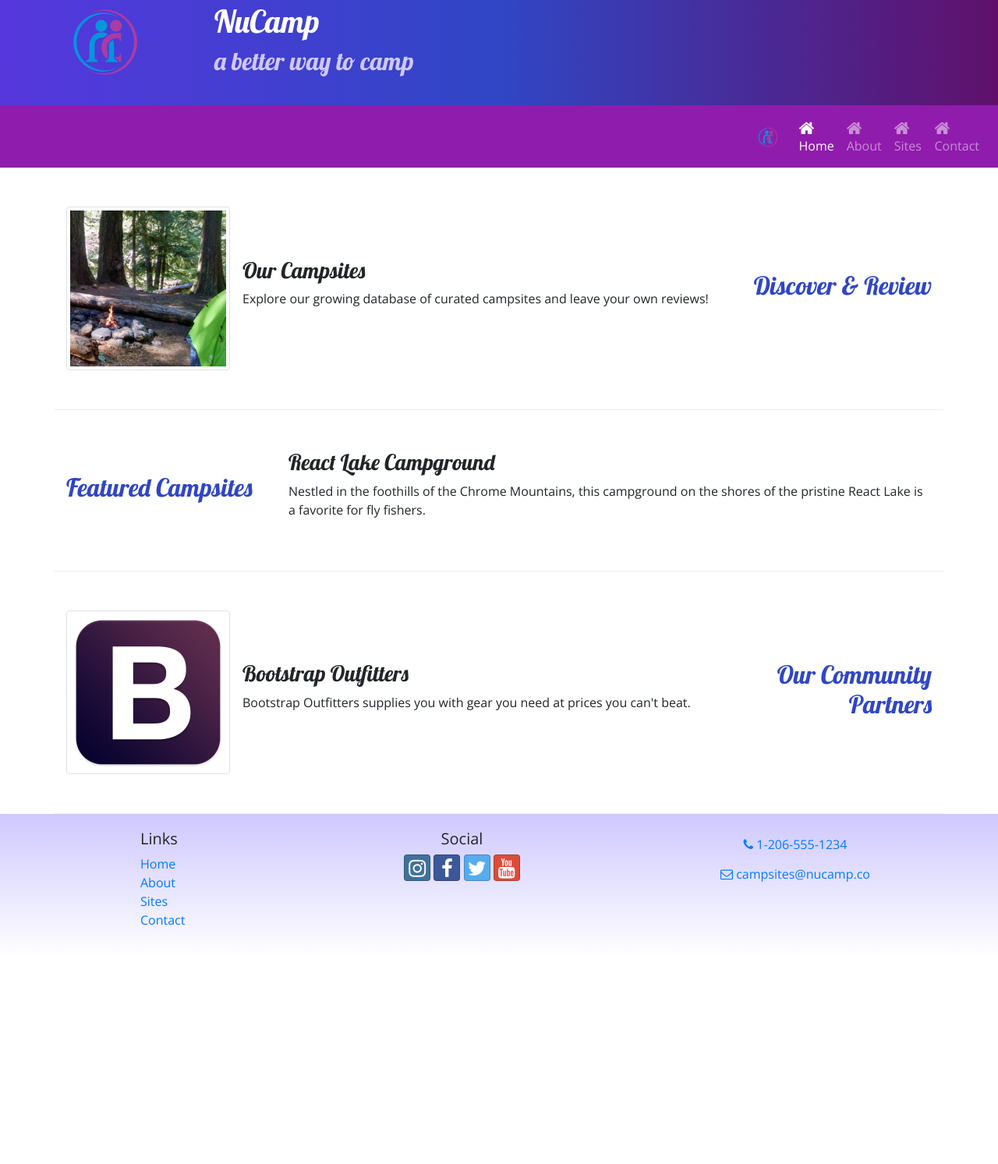
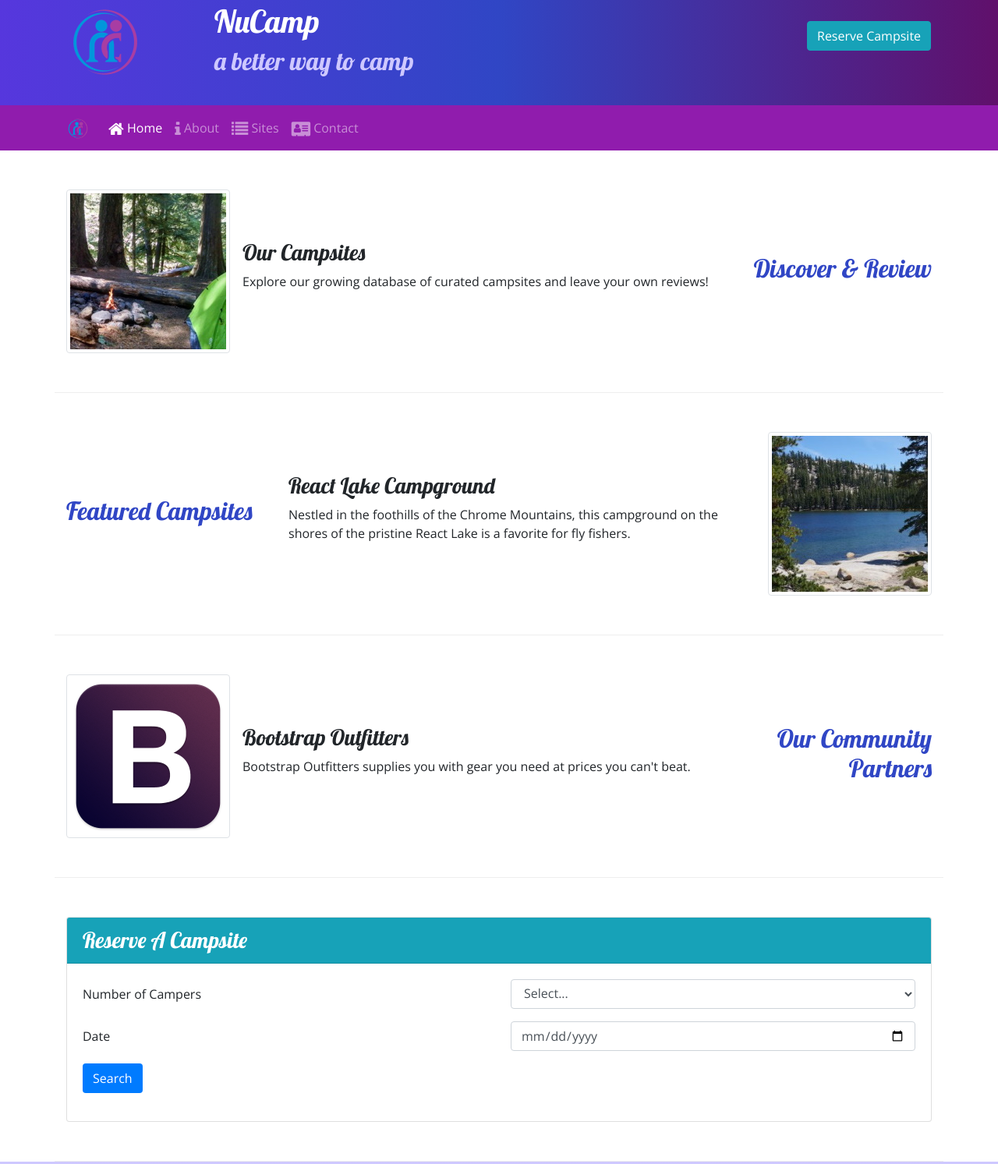
Before and after one commit to ZachDevNC/newcampsite, a website: page index.html in a window 1280 px wide. Shown: the part 27-1520 px from the top of the page at 78% size. Before the commit the page ends 1255 px from the top, so only its background shows below. Drawn offline with nearby package versions, Linux system fonts and the light colour scheme.

Commit message:
final week 2

```diff
--- a/index.html
+++ b/index.html
@@ -25,21 +25,25 @@
                     <h1>NuCamp</h1>
                     <h2>a better way to camp</h2>
                 </div>
+                <div class="col col-md-4 col-xl-2 align-self-right mt-4">
+                    <a class="btn btn-info" href="#reserveForm">Reserve Campsite</a>
+                </div>
             </div>
         </div>
     </header>
 
     <nav class="navbar navbar-expand-sm navbar-dark sticky-top">
-            <div class="container"></div>
-            <a class="navbar-brand" href="#"><img src="img/logo.png" height="30" width="30" /></a>
-            <button class="navbar-toggler" type="button" data-toggle="collapse" data-target="#nucampNavbar">
-                <button class="navbar-toggler ml-auto type="button data-toggle="collapse" data-target="#nucampNavbar"><span class="navbar-toggler-icon"></span></button></button>
+        <div class="container">
+            <a class="navbar-brand" href="index.html"><img src="img/logo.png" height="30" width="30" /></a>
+            <button class="navbar-toggler ml-auto" type="button" data-toggle="collapse" data-target="#nucampNavbar">
+                <span class="navbar-toggler-icon"></span>
+            </button>
             <div class="collapse navbar-collapse" id="nucampNavbar">
                 <ul class="navbar-nav">
-                        <li class="nav-item active"><a class="nav-link" href="#"><i class="fa fa-home fa-lg"></i>Home</a></li>
-                        <li class="nav-item"><a class="nav-link" href="aboutus.html"><i class="fa fa-home fa-lg"></i>About</a></li>
-                        <li class="nav-item"><a class="nav-link" href="#"><i class="fa fa-home fa-lg"></i>Sites</a></li>
-                        <li class="nav-item"></li><a class="nav-link" href="contactus.html"><i class="fa fa-home fa-lg"></i>Contact</a></li>
+                    <li class="nav-item active"><a class="nav-link" href="index.html"><i class="fa fa-home fa-lg"></i> Home</a></li>
+                    <li class="nav-item"><a class="nav-link" href="aboutus.html"><i class="fa fa-info fa-lg"></i> About</a></li>
+                    <li class="nav-item"><a class="nav-link" href="#"><i class="fa fa-list fa-lg"></i> Sites</a></li>
+                    <li class="nav-item"><a class="nav-link" href="contactus.html"><i class="fa fa-address-card fa-lg"></i> Contact</a></li>
                 </ul>
             </div>
         </div>
@@ -66,8 +70,13 @@
                 <h2>Featured Campsites</h2>
             </div>
             <div class="col">
+                <div class="media">
+                    <div class="media-body align-self-center">
                         <h3>React Lake Campground</h3>
                         <p class="d-none d-sm-block">Nestled in the foothills of the Chrome Mountains, this campground on the shores of the pristine React Lake is a favorite for fly fishers.</p>
+                    </div>
+                    <img class="d-flex ml-3 img-thumbnail" src="img/react-lake-thumb.jpg" alt="React Lake Image" />
+                </div>
             </div>
         </div>
 
@@ -81,6 +90,44 @@
                     <div class="media-body align-self-center">
                         <h3>Bootstrap Outfitters</h3>
         				<p class="d-none d-sm-block">Bootstrap Outfitters supplies you with gear you need at prices you can't beat.</p>
+                    </div>
+                </div>
+            </div>
+        </div>
+
+        <div class="row row-content">
+            <div class="col mx-auto">
+                <div class="card">
+                    <h3 class="card-header bg-info text-white">Reserve A Campsite</h3>
+                        <div class="card-body">
+                            <form id="reserveForm">
+                                <div class="row form-group">
+                                    <label for="numCampers" class="col-sm-6 col-form-label">Number of Campers</label>
+                                    <div class="col-sm-6">
+                                        <select name="numCampers" id="numCampers" class="form-control">
+                                            <option value="Select">Select...</option>
+                                            <option value="1">1</option>
+                                            <option value="2">2</option>
+                                            <option value="3">3</option>
+                                            <option value="4">4</option>
+                                            <option value="5">5</option>
+                                            <option value="6">6</option>
+                                        </select>
+                                    </div>
+                                </div>
+                                <div class="row form-group">
+                                    <label for="date" class="col-sm-6 col-form-label">Date</label>
+                                    <div class="col-sm-6">
+                                        <input type="date" id="date" name="date" class="form-control">
+                                    </div>
+
+                                </div>
+                                <div class="row form-group">
+                                    <div class="col">
+                                        <button type="submit" class="btn bg-primary text-white">Search</button>
+                                    </div>
+                                </div>
+                            </form>
                         </div>
                 </div>
             </div>
```
Also changed, not shown: aboutus.html (+10 -9 lines), contactus.html (+0 -1 lines). Lines whose indentation alone changed are shown as unchanged.
